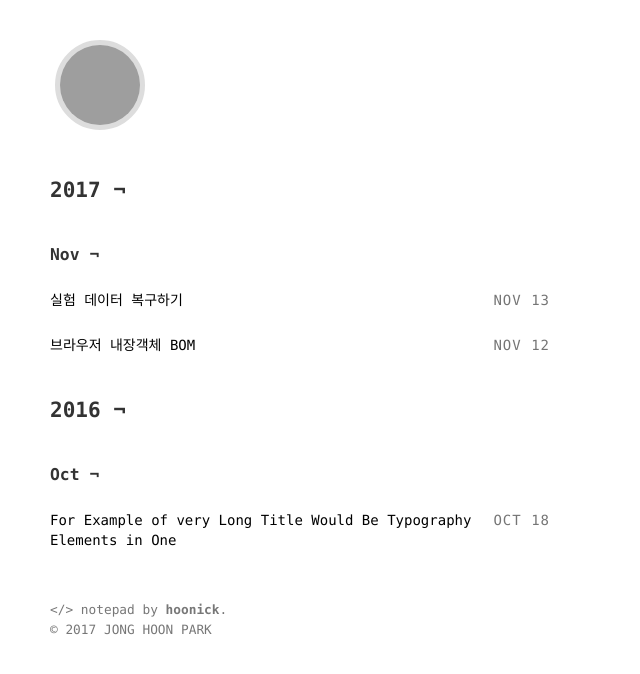
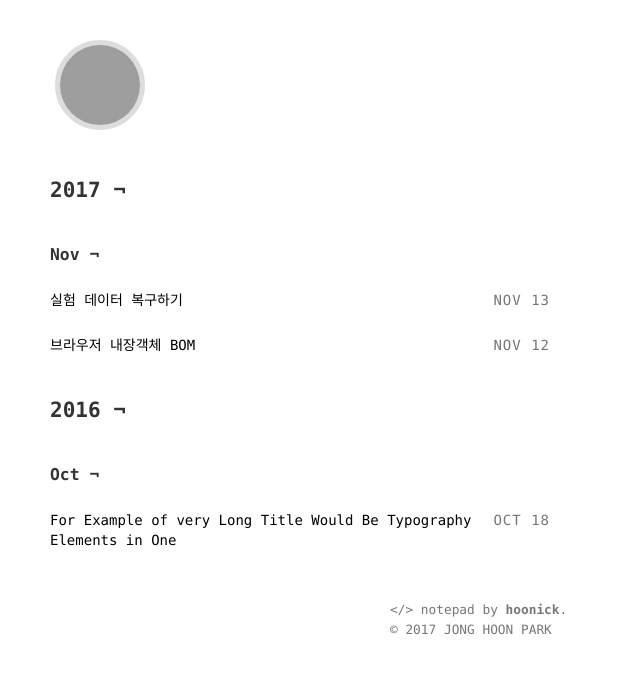
Before and after one commit to hoonick91/-old-choonick.github.io, a Jekyll site: the page built from index.html, in a window 1280 px wide. Shown: the top 674 px of the page, without its empty margins (0-640 px from the left). Built offline with Jekyll 4.4.1, drawn with Linux system fonts in a browser that asks for light colours; grey boxes are pictures that could not be loaded.

```diff
--- a/_includes/footer.html
+++ b/_includes/footer.html
@@ -1,4 +1,4 @@
-<div class="footer" style="margin-left: 0px">
+<div class="footer">
   <span class="block">&lt;/&gt; notepad by <a href="http://github.com/choonick">hoonick</a>.</span>
   <span class="block">&copy; {{ site.time | date: '%Y' }} {{ site.author_name }}</span>
 </div>
```
